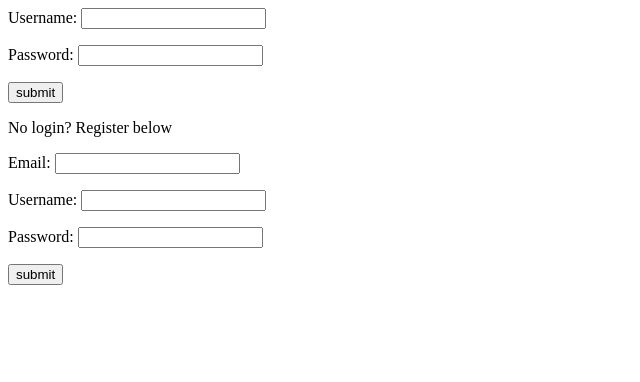
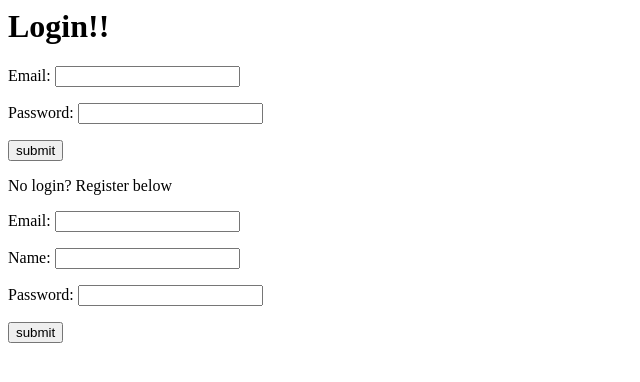
Before and after one commit to Wellesley-CS304-SP18/semester-project-fistbump, a Flask app: page /login/ in a window 1280 px wide. Shown: the top 382 px of the page, without its empty margins (0-640 px from the left). Run offline with Flask 2, Linux system fonts and the light colour scheme; some libraries are stand-ins or nearby versions.

Commit message:
login route fully functional

```diff
--- a/app.py
+++ b/app.py
@@ -35,12 +35,14 @@ def login():
         return render_template('login.html')
 
     if request.method == 'POST':
-        if request.form.get('submit') == 'login':
-            email = request.form.get('email')
-            pwd = request.form.get('pwd')
+
+        if request.form['submit'] == 'login':
+            email = request.form['email']
+            pwd = request.form['pwd']
             hashed = getPwd(conn, email)['pwd']
+
             if hashed is not None:
-                if bcrypt.hashpw(pwd, hashed) != hashed:
+                if bcrypt.hashpw(pwd.encode('utf-8'), hashed.encode('utf-8')) != hashed:
                     flash(errorMsg)
                     return render_template('login.html')
                 else:
@@ -49,19 +51,20 @@ def login():
             else:
                 flash(errorMsg)
                 return render_template('login.html')
-        if request.form.get('submit') == 'register':
-            uName = request.form.get('uName')
-            email = request.form.get('email')
-            pwd = request.form.get('pwd')
+
+        if request.form['submit'] == 'register':
+            uName = request.form['uName']
+            email = request.form['email']
+            pwd = request.form['pwd']
 
             if not emailIsFree(conn, email):
                 flash('Email already in use.')
                 return render_template('login.html')
             else:
-                hashedPwd = bcrypt.hashpw(pwd, bcrypt.gensalt())
+                hashedPwd = bcrypt.hashpw(pwd.encode('utf-8'), bcrypt.gensalt())
                 insertUser(conn, uName, email, hashedPwd);
                 flash('User successfully added.')
-                return redirect(url_for('login.html'))
+                return redirect(url_for('login'))
 
 @app.route('/home/', methods=['GET','POST'])
 def home():
--- a/login.py
+++ b/login.py
@@ -8,14 +8,14 @@ import dbconn2
 
 def getPwd(conn, email):
     curs = conn.cursor(MySQLdb.cursors.DictCursor)
-    curs.execute("SELECT pwd FROM user_id WHERE email=%s", [uName])
+    curs.execute("SELECT pwd FROM user_id WHERE email=%s", [email])
     return curs.fetchone()
 
 def emailIsFree(conn, email):
     curs = conn.cursor(MySQLdb.cursors.DictCursor)
-    curs.execute("SELECT uID FROM user_id WHERE email=%s", [uName])
+    curs.execute("SELECT uID FROM user_id WHERE email=%s", [email])
     return curs.fetchone() == None
 
 def insertUser(conn, uName, email, pwd):
     curs = conn.cursor(MySQLdb.cursors.DictCursor)
-    curs.execute("INSERT INTO user_id(uType, uName, email, pwd) VALUES (general, %s, %s, %s)", ([uName], [email], [pwd]))
+    curs.execute("INSERT INTO user_id(uType, uName, email, pwd) VALUES ('general', %s, %s, %s)", ([uName], [email], [pwd]))
--- a/templates/login.html
+++ b/templates/login.html
@@ -9,19 +9,24 @@
   </head>
 
   <body>
+    <h1>Login!!</h1>
+
+    {% for message in get_flashed_messages() %}
+      {{message}}
+    {% endfor %}
 
   <form method="post" action="">
-    <p><label for="userid">Username: <input type="text" name="uName"></label></p>
+    <p><label for="email">Email: <input type="text" name="email"></label></p>
     <p><label for="passwd">Password: <input type="password" name="pwd"></label></p>
-    <p><button type="submit">submit</button></p>
+    <p><button type="submit" name="submit" value="login">submit</button></p>
   </form>
 
   <p> No login? Register below </p>
   <form method="post" action="">
-    <p><label for="userid">Email: <input type="text" name="email"></label></p>
-    <p><label for="userid">Username: <input type="text" name="uName"></label></p>
+    <p><label for="email">Email: <input type="text" name="email"></label></p>
+    <p><label for="uName">Name: <input type="text" name="uName"></label></p>
     <p><label for="passwd">Password: <input type="password" name="pwd"></label></p>
-    <p><button type="submit">submit</button></p>
+    <p><button type="submit" name="submit" value="register">submit</button></p>
   </form>
 
 
```
Also changed, not shown: 1 other file.
